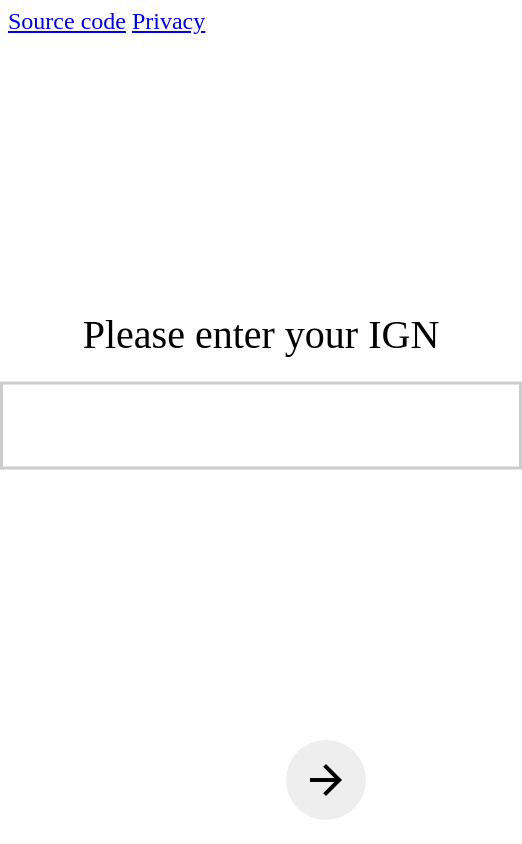
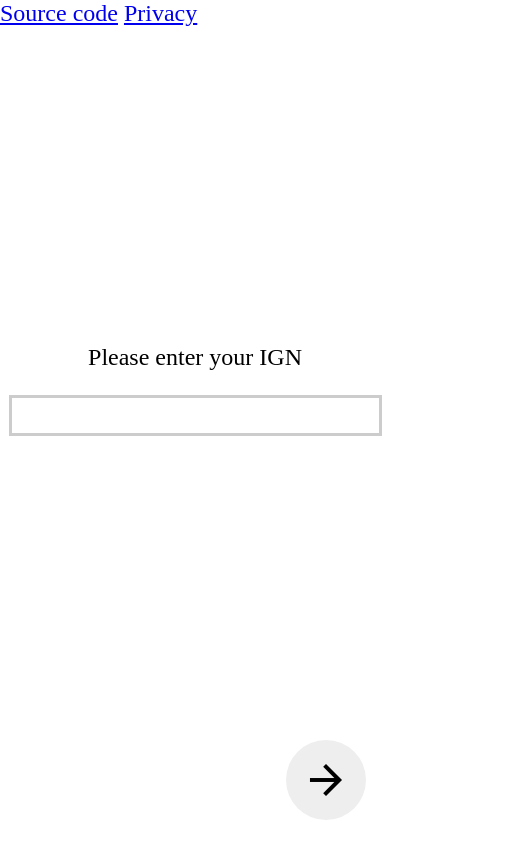
Before and after one commit to CAG2Mark/MathsTestNew, a plain HTML site: page index.html in a window 390 px wide. Shown: the whole page, 522 px wide, since content can reach past the window. Drawn offline with nearby package versions, Linux system fonts and the light colour scheme; a web font is replaced by a local one.

Commit message:
better mobile

```diff
--- a/index.html
+++ b/index.html
@@ -1,16 +1,20 @@
 <!DOCTYPE html>
 <html lang="en">
+
 <head>
     <meta charset="UTF-8">
     <meta http-equiv="X-UA-Compatible" content="IE=edge">
     <meta name="viewport" content="width=device-width, initial-scale=1.0">
     <link rel="stylesheet" href="style.css">
-    <link rel="stylesheet" type="text/css" href="https://cdn.rawgit.com/dreampulse/computer-modern-web-font/master/fonts.css">
-    <link href="https://fonts.googleapis.com/icon?family=Material+Icons"
-      rel="stylesheet">
+    <link rel="stylesheet" type="text/css"
+        href="https://cdn.rawgit.com/dreampulse/computer-modern-web-font/master/fonts.css">
+    <link href="https://fonts.googleapis.com/icon?family=Material+Icons" rel="stylesheet">
     <title>Easy</title>
 </head>
+
 <body>
+
+    <div id="wrap">
 
         <div class="slide question" id="name-entry">
             <p>Please enter your IGN</p>
@@ -18,7 +22,8 @@
         </div>
 
         <div class="slide">
-        <p>Your answers should be in the most simplified form with no leading decimal places or zeros. If the answer is e, type e; if the answer is \(\pi\), type pi; and so on. </p>
+            <p>Your answers should be in the most simplified form with no leading decimal places or zeros. If the answer
+                is e, type e; if the answer is \(\pi\), type pi; and so on. </p>
             <p>All answers should be in base 10.</p>
             <p>If an answer has a non-terminating decimal part, then you screwed up.</p>
         </div>
@@ -44,15 +49,14 @@
         </div>
 
         <div class="slide question">
-        <p>\[\ln{(-1)}=\phi(e)\]</p>
-        <p>\[\forall e \in \mathbb{C}:\]</p>
-        <p>\[\Re{(\phi(e))}=x,\,\Im{(\phi(e))}=y\]</p>
-        <p>\[\sin{x}+\sin{y}=\,?\]</p>
+            <p>It is given that \(\ln{(-1)}=\phi(e)\).</p>
+            <p>If \(\forall e \in \mathbb{C}\):<br>\(\Re{(\phi(e))}=x,\,\Im{(\phi(e))}=y\),</p>
+            <p>\(\sin{x}+\sin{y}=\,?\)</p>
             <input type="text">
         </div>
 
         <div class="slide question">
-        <p>\[令^2=8今-4令今\]</p>
+            <p>If \(令^2=8今-4令今\)</p>
             <p>\[\frac{d令}{d今}|_{(令=-1,今=1)}=\,?\]</p>
             <input type="text">
         </div>
@@ -75,7 +79,8 @@
         </div>
 
         <div class="slide question">
-        <p>Let \(\textrm{noob}_{L+69}=\textrm{noob}_{L+68}+\textrm{noob}_{L+67}, \textrm{noob}_1 \neq \textrm{noob}_2\)</p>
+            <p>Let \(\textrm{noob}_{L+69}=\textrm{noob}_{L+68}+\textrm{noob}_{L+67}, \textrm{noob}_1 \neq
+                \textrm{noob}_2\)</p>
             <p>If \(\textrm{Hrap}^2-\textrm{Hrap}-1=0\), where \(\textrm{Hrap}>1,\)</p>
             <p>\[\lim_{L\to\infty}{\frac{\textrm{Hrap} \, \textrm{noob}_{L}}{\textrm{noob}_{L-1}}}=\,?\]</p>
             <input type="text">
@@ -83,7 +88,8 @@
 
         <div class="slide question">
             <p>It is given that \(\textrm{Slap}(x)\) is continuous. If:</p>
-        <p>\[\frac{d\,\textrm{Slap}(\delta)}{d\delta} = \lim_{\textrm{YZERO} \to \textrm{fish}} \frac{\textrm{Slap}(\delta + \textrm{YZERO}) - \textrm{Slap}(\delta)}{\textrm{YZERO}},\]</p>
+            <p>\[\frac{d\,\textrm{Slap}(\delta)}{d\delta} = \lim_{\textrm{YZERO} \to \textrm{fish}}
+                \frac{\textrm{Slap}(\delta + \textrm{YZERO}) - \textrm{Slap}(\delta)}{\textrm{YZERO}},\]</p>
             <p>\[\textrm{fish} = \,?\]</p>
             <input type="text">
         </div>
@@ -93,13 +99,14 @@
             <input type="text" id="code-out">
         </div>
 
-    <span  style="color: #AAAAAA; font-size: 24px; position: absolute;">
+        <span style="color: #AAAAAA; font-size: 24px; position: absolute;">
             <a href="https://github.com/CAG2Mark/MathsTest">Source code</a>
             <a href="https://github.com/CAG2Mark/MathsTest/blob/main/PRIVACY.md">Privacy</a></span>
 
         <button id="back" class="material-icons round-button" style="display: none">arrow_back</button>
         <button id="forward" class="material-icons round-button">arrow_forward</button>
 
+    </div>
 </body>
 
 <script src="jquery-3.6.0.min.js"></script>
@@ -109,4 +116,5 @@
 <script src="crypto.js"></script>
 
 <script src="script.js"></script>
+
 </html>
--- a/style.css
+++ b/style.css
@@ -2,13 +2,21 @@
     --button-margin: 16px;
 }
 
-body {
+body, html, #wrap {
     font: 40px "Computer Modern Serif", serif;
     user-select: none;
 
-    overflow: hidden;
+    position: relative;
+
+    overflow-x: hidden;
+    overflow-y: hidden;
+
+    height: 100%;
+    width: 100%;
+
+    padding: 0px;
+    margin: 0px;
 }
-
 /* dev */
 
 /*
@@ -94,9 +102,11 @@ button:focus {
 }
 
 p {
-    margin-bottom: 24px;
-    margin-top: 0;
+    margin: 0 8px 24px 8px;
     text-align: center;
+    width: 90%;
+    overflow-x: auto;
+    overflow-y: hidden;
 }
 
 .slide-visible {
@@ -137,3 +147,13 @@ input:focus {
     border-color: #005cd4;
     outline: none;
 }
+
+@media (max-width: 600px) {
+    body, html, #wrap {
+        font: 24px "Computer Modern Serif", serif;
+    }
+    input {
+        font: 24px "Computer Modern Serif", serif;
+        width: 90%;
+    }
+}
```
Lines whose indentation alone changed are shown as unchanged.
